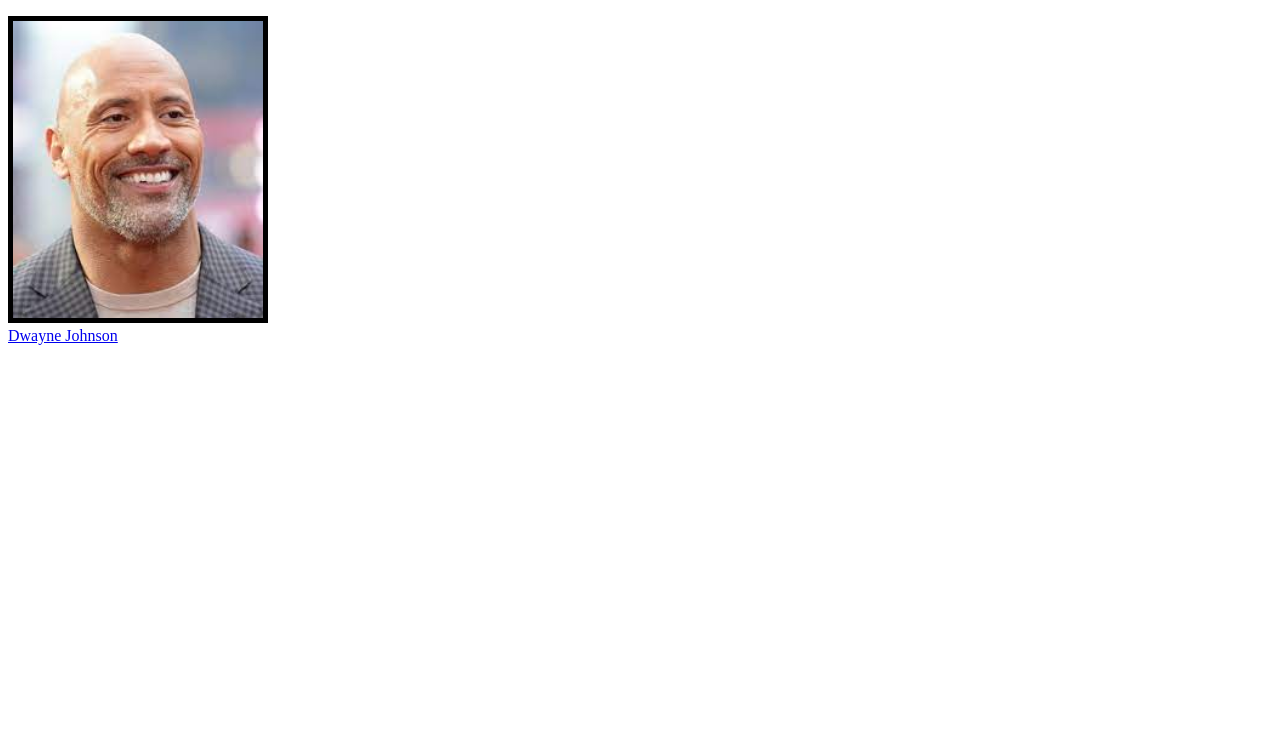
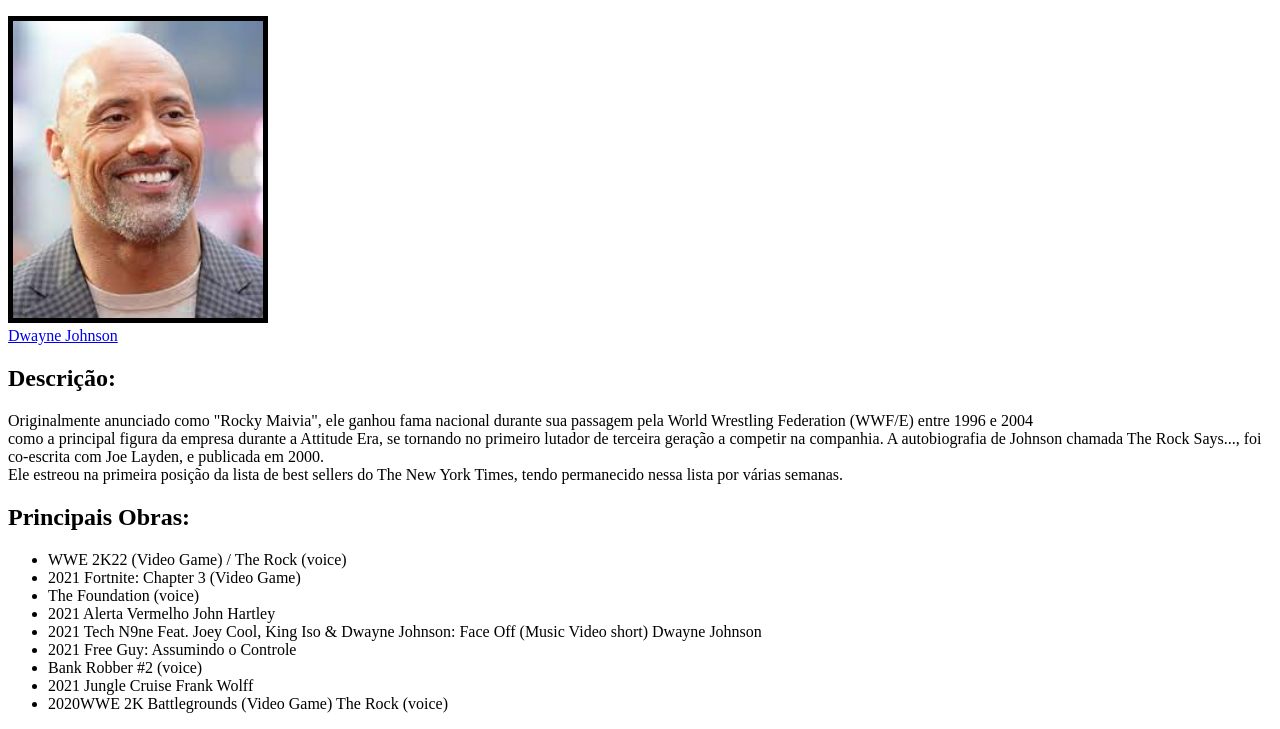
Before and after one commit to joaovictorbortolozo/primeiro-site, a plain HTML site: page dwayne-johnson.html in a window 1280 px wide. Shown: the part 127-856 px from the top of the page. Before the commit the page ends 800 px from the top, so only its background shows below. Drawn offline with Linux system fonts and the light colour scheme.

Commit message:
Dwayne Johnson

```diff
--- a/dwayne-johnson.html
+++ b/dwayne-johnson.html
@@ -1,18 +1,64 @@
 <!DOCTYPE html>
 <html lang="pt-br">
+
 <head>
     <meta charset="UTF-8">
     <meta http-equiv="X-UA-Compatible" content="IE=edge">
     <meta name="viewport" content="width=device-width, initial-scale=1.0">
     <title>Dwayne Johnson</title>
 </head>
+
 <body>
     <h1>Dwayne Johnson</h1>
-    <h3>Ator americano, ex-lutador profissional e ex-jogador de futebol americano universitário pela Universidade de Miami, vencendo o campeonato nacional em 1991 pelo Miami Hurricanes</h3>
+    <h3>Ator americano, ex-lutador profissional e ex-jogador de futebol americano universitário pela Universidade de
+        Miami, vencendo o campeonato nacional em 1991 pelo Miami Hurricanes</h3>
     <img src="download.jfif" width="250" border="5">
     <br>
     <a href="dwayne-johnson.html">Dwayne Johnson</a>
+    <h2>Descrição:</h2>
+    <p>
+        Originalmente anunciado como "Rocky Maivia", ele ganhou fama nacional durante sua passagem pela World Wrestling
+        Federation (WWF/E) entre 1996 e 2004<br>
+        como a principal figura da empresa durante a Attitude Era, se tornando no primeiro lutador de terceira geração a
+        competir na companhia.
+        A autobiografia de Johnson chamada The Rock Says..., foi co-escrita com Joe Layden, e publicada em 2000.<br>
+        Ele estreou na primeira posição da lista de best sellers do The New York Times, tendo permanecido nessa lista
+        por várias semanas.
+    </p>
+    <h2>Principais Obras:</h2>
+    <ul>
+        <li>
+            WWE 2K22 (Video Game) /
+            The Rock (voice)
+        </li>
+        <li>
+            2021 Fortnite: Chapter 3 (Video Game)
+        </li>
+        <li> The Foundation (voice)
+        </li>
+        <li>
+            2021 Alerta Vermelho
+            John Hartley
+        </li>
+        <li>
+            2021 Tech N9ne Feat. Joey Cool, King Iso & Dwayne Johnson: Face Off (Music Video short)
+            Dwayne Johnson
+        </li>
+        <li>
+            2021 Free Guy: Assumindo o Controle
+        </li>
+        <li>
+            Bank Robber #2 (voice)
+        </li>
+        <li>
+            2021 Jungle Cruise
+            Frank Wolff
+        </li>
+        <li> 2020WWE 2K Battlegrounds (Video Game)
+            The Rock (voice) </li>
 
+    </ul>
 
 </body>
+
 </html>
```
